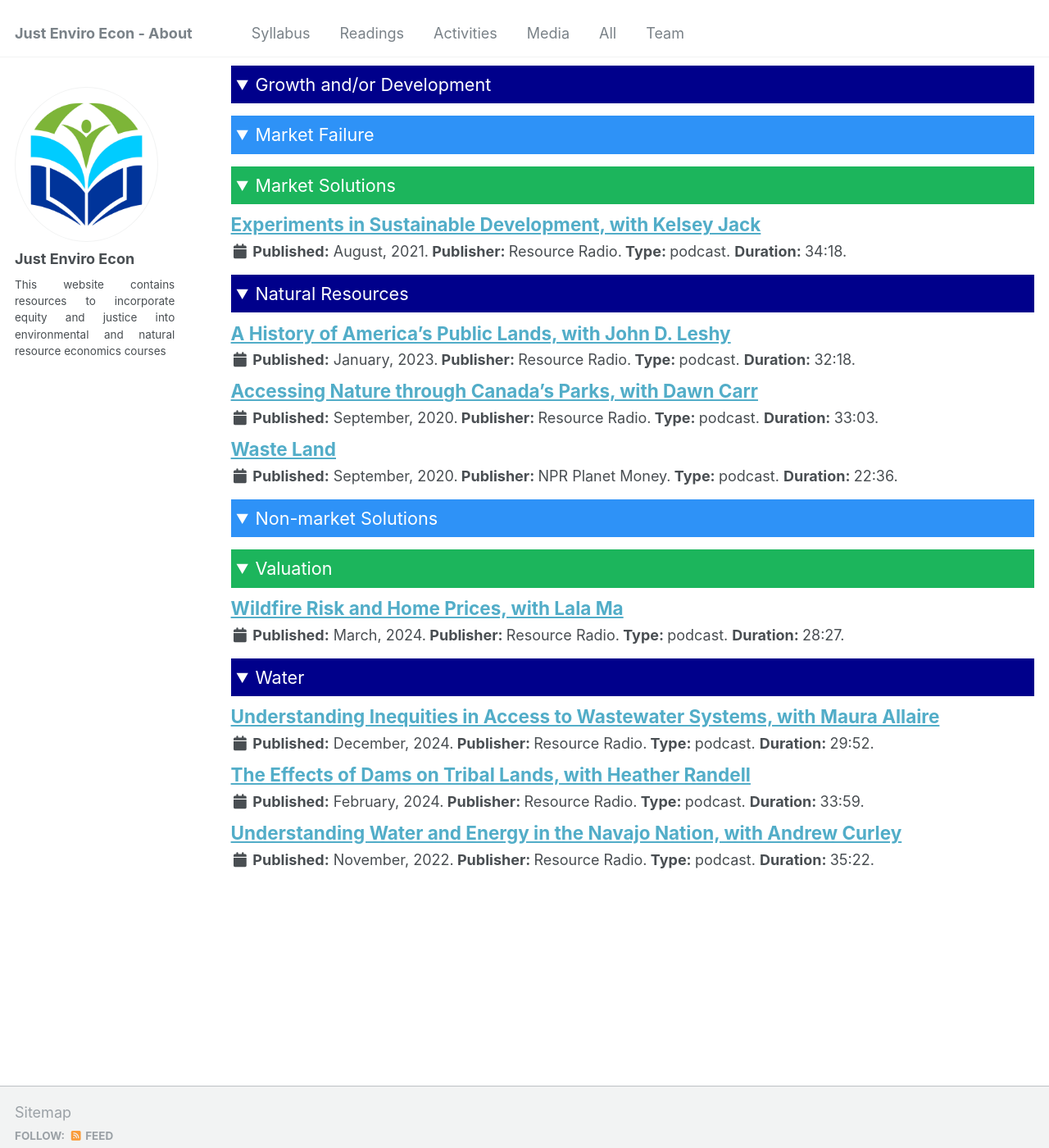
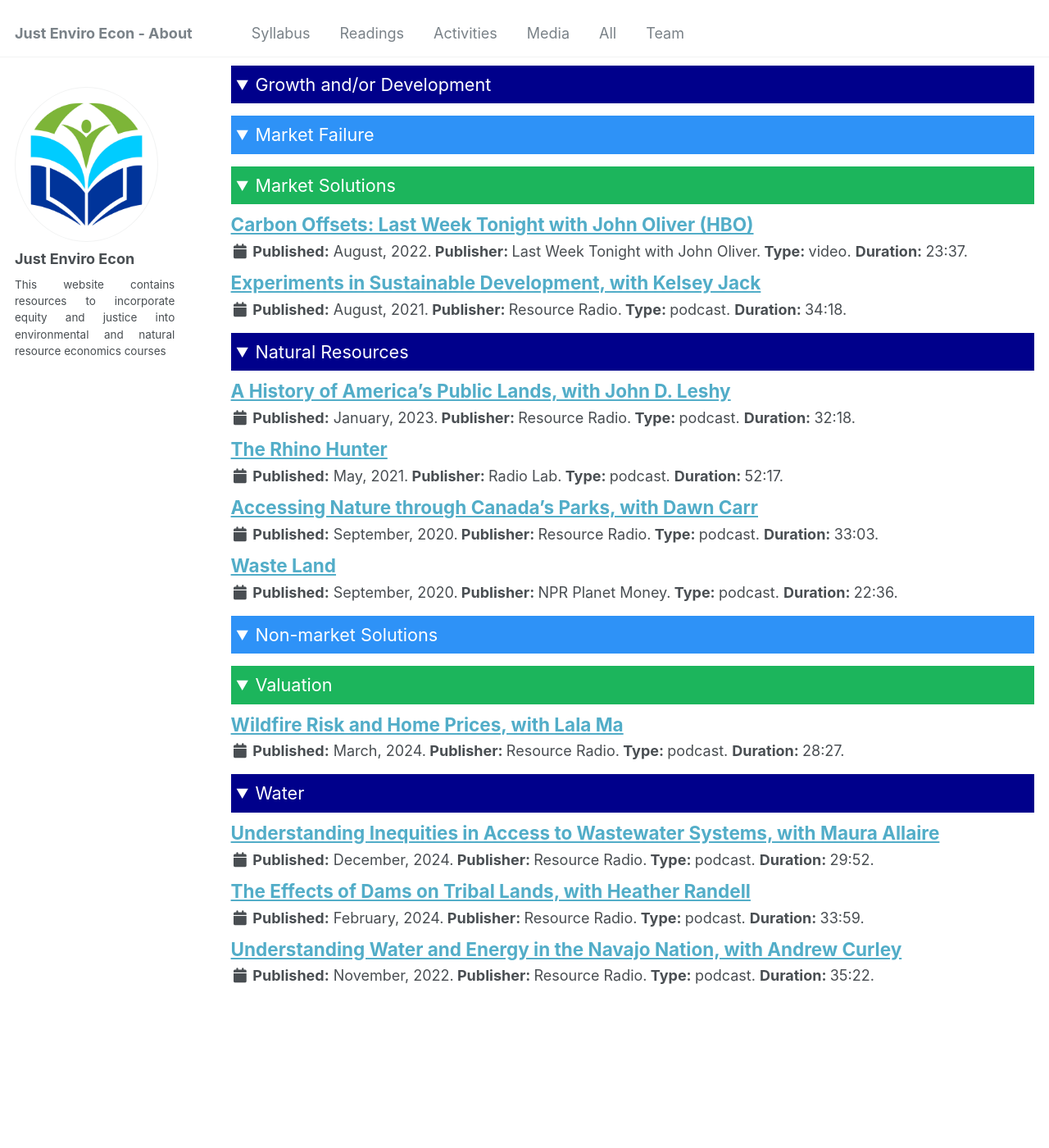
Before and after one commit to just-enviro-econ/just-enviro-econ.github.io, a Jekyll site: the page built from _pages/media.md, in a window 1280 px wide and 1400 px high, scrolled down 860 px. Shown: the whole window at 82% size. Built offline with Jekyll 4.4.1, drawn with Linux system fonts in a browser that asks for light colours; part of the change alters nothing that is shown.

Commit message:
more media

```diff
--- a/_config.yml
+++ b/_config.yml
@@ -118,7 +118,7 @@ staticman:
       options:
         format           : "iso8601" # "iso8601" (default), "timestamp-seconds", "timestamp-milliseconds"
 atom_feed:
-  hide                   : false     # change to true to hide the RSS feed in the footer
+  hide                   : true     # change to true to hide the RSS feed in the footer
   path                   : # blank (default) uses feed.xml
 
 
--- a/_includes/footer/custom.html
+++ b/_includes/footer/custom.html
@@ -1,3 +1,3 @@
 <!-- start custom footer snippets -->
-<a href="/sitemap/">Sitemap</a>
+<!-- <a href="/sitemap/">Sitemap</a> -->
 <!-- end custom footer snippets -->
--- /dev/null
+++ b/_media/2021-05-27-rhino-hunter.md
@@ -0,0 +1,38 @@
+---
+title: "The Rhino Hunter"
+date: 2021-05-21
+permalink: /media/the-rhino-hunter
+tags:
+  - conservation
+  - wildlife
+  - ethics
+category: "natural resources"
+type: "podcast"
+publisher: "Radio Lab"
+paperurl: 'https://radiolab.org/podcast/rhino-hunter'
+duration: "52:17"
+---
+
+<!-- Google tag (gtag.js) -->
+<script async src="https://www.googletagmanager.com/gtag/js?id=G-8CEVZ95BRH"></script>
+<script>
+  window.dataLayer = window.dataLayer || [];
+  function gtag(){dataLayer.push(arguments);}
+  gtag('js', new Date());
+
+  gtag('config', 'G-8CEVZ95BRH');
+</script>
+
+**<span class="bold-podcast">Publisher: </span>&nbsp;<span class="text-podcast"> {{ page.publisher }}</span>**
+
+**<span class="bold-podcast">Duration: </span>&nbsp;<span class="text-podcast"> {{ page.duration }}</span>**
+
+**<span class="bold-podcast">Summary from website:</span>**
+Back in 2014, Corey Knowlton paid $350,000 for a hunting trip to Namibia to shoot and kill an endangered species.  He’s a professional hunter, who guides hunts all around the world, so going to Africa would be nothing new.  The target on the other hand would be. And so too, he quickly found, would be the attention.
+
+This episode, producer Simon Adler follows Corey as he dodges death threats and prepares to pull the trigger.  Along the way we stop to talk with Namibian hunters and government officials, American activists, and someone who's been here before - Kenya’s former Director of Wildlife, Richard Leakey.   All the while, we try to uncover what conservation really means in the 21st century.
+
+
+<iframe frameborder="0" scrolling="no" height="130" width="100%" src="https://www.wnyc.org/widgets/ondemand_player/wnycstudios/#file=/audio/json/529748/&share=1"></iframe>
+
+**<span class="small-podcast">Link:</span>&nbsp;<span class="links-podcast">[{{ page.paperurl }}]({{ page.paperurl }})</span>**
--- /dev/null
+++ b/_media/2022-08-22-carbon-offets-john-oliver.md
@@ -0,0 +1,38 @@
+---
+title: "Carbon Offsets: Last Week Tonight with John Oliver (HBO)"
+date: 2022-08-22
+permalink: /media/carbon-offsets-last-week-tonight
+tags:
+  - offsets
+  - climate change
+  - additionality
+  - market solutions
+category: "market solutions"
+type: "video"
+publisher: "Last Week Tonight with John Oliver"
+paperurl: 'https://www.youtube.com/watch?v=6p8zAbFKpW0'
+duration: "23:37"
+---
+
+<!-- Google tag (gtag.js) -->
+<script async src="https://www.googletagmanager.com/gtag/js?id=G-8CEVZ95BRH"></script>
+<script>
+  window.dataLayer = window.dataLayer || [];
+  function gtag(){dataLayer.push(arguments);}
+  gtag('js', new Date());
+
+  gtag('config', 'G-8CEVZ95BRH');
+</script>
+
+**<span class="bold-podcast">Publisher: </span>&nbsp;<span class="text-podcast"> {{ page.publisher }}</span>**
+
+**<span class="bold-podcast">Duration: </span>&nbsp;<span class="text-podcast"> {{ page.duration }}</span>**
+
+**<span class="bold-podcast">Summary from website:</span>**
+John Oliver explains what carbon offsets are, what they claim to do, how they might be making climate change even worse, and, of course, how Oscar Isaac is getting hotter.
+
+<iframe width="560" height="315" src="https://www.youtube-nocookie.com/embed/6p8zAbFKpW0?si=9DxH92MpzULAxDYf" title="YouTube video player" frameborder="0" allow="accelerometer; autoplay; clipboard-write; encrypted-media; gyroscope; picture-in-picture; web-share" referrerpolicy="strict-origin-when-cross-origin" allowfullscreen></iframe>
+
+
+
+**<span class="small-podcast">Link:</span>&nbsp;<span class="links-podcast">[{{ page.paperurl }}]({{ page.paperurl }})</span>**
--- /dev/null
+++ b/_media/2022-08-25-nukes-solar-wind.md
@@ -0,0 +1,35 @@
+---
+title: "Nukes & Solar & Wind, Oh My! (with Jennifer Granholm)"
+date: 2022-08-25
+permalink: /media/nukes-solar-wind
+tags:
+  - energy
+  - climate change
+  - political economy
+category: "energy"
+type: "podcast"
+publisher: "CAFE"
+paperurl: 'https://cafe.com/stay-tuned/nukes-solar-wind-oh-my-with-jennifer-granholm/'
+duration: "56:00"
+---
+
+<!-- Google tag (gtag.js) -->
+<script async src="https://www.googletagmanager.com/gtag/js?id=G-8CEVZ95BRH"></script>
+<script>
+  window.dataLayer = window.dataLayer || [];
+  function gtag(){dataLayer.push(arguments);}
+  gtag('js', new Date());
+
+  gtag('config', 'G-8CEVZ95BRH');
+</script>
+
+**<span class="bold-podcast">Publisher: </span>&nbsp;<span class="text-podcast"> {{ page.publisher }}</span>**
+
+**<span class="bold-podcast">Duration: </span>&nbsp;<span class="text-podcast"> {{ page.duration }}</span>**
+
+**<span class="bold-podcast">Summary from website:</span>**
+Jennifer Granholm is the U.S. Secretary of Energy. She previously served as both Governor and Attorney General of Michigan. Granholm and Preet discuss how the Inflation Reduction Act could help achieve net-zero carbon emissions by 2050, why nuclear energy is integral to fighting climate change, and where gas prices could be headed next.
+
+
+
+**<span class="small-podcast">Link:</span>&nbsp;<span class="links-podcast">[{{ page.paperurl }}]({{ page.paperurl }})</span>**
```
